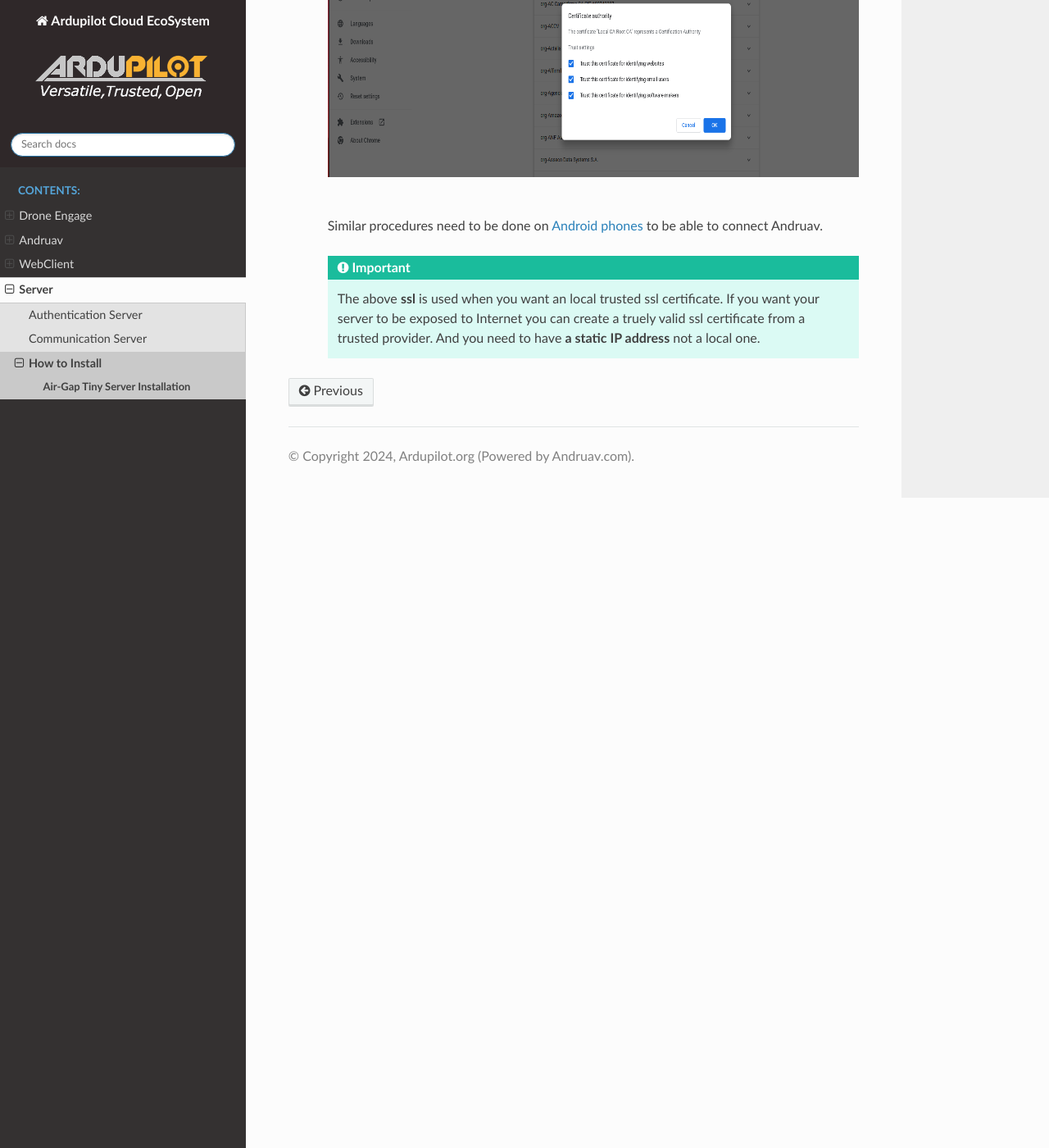
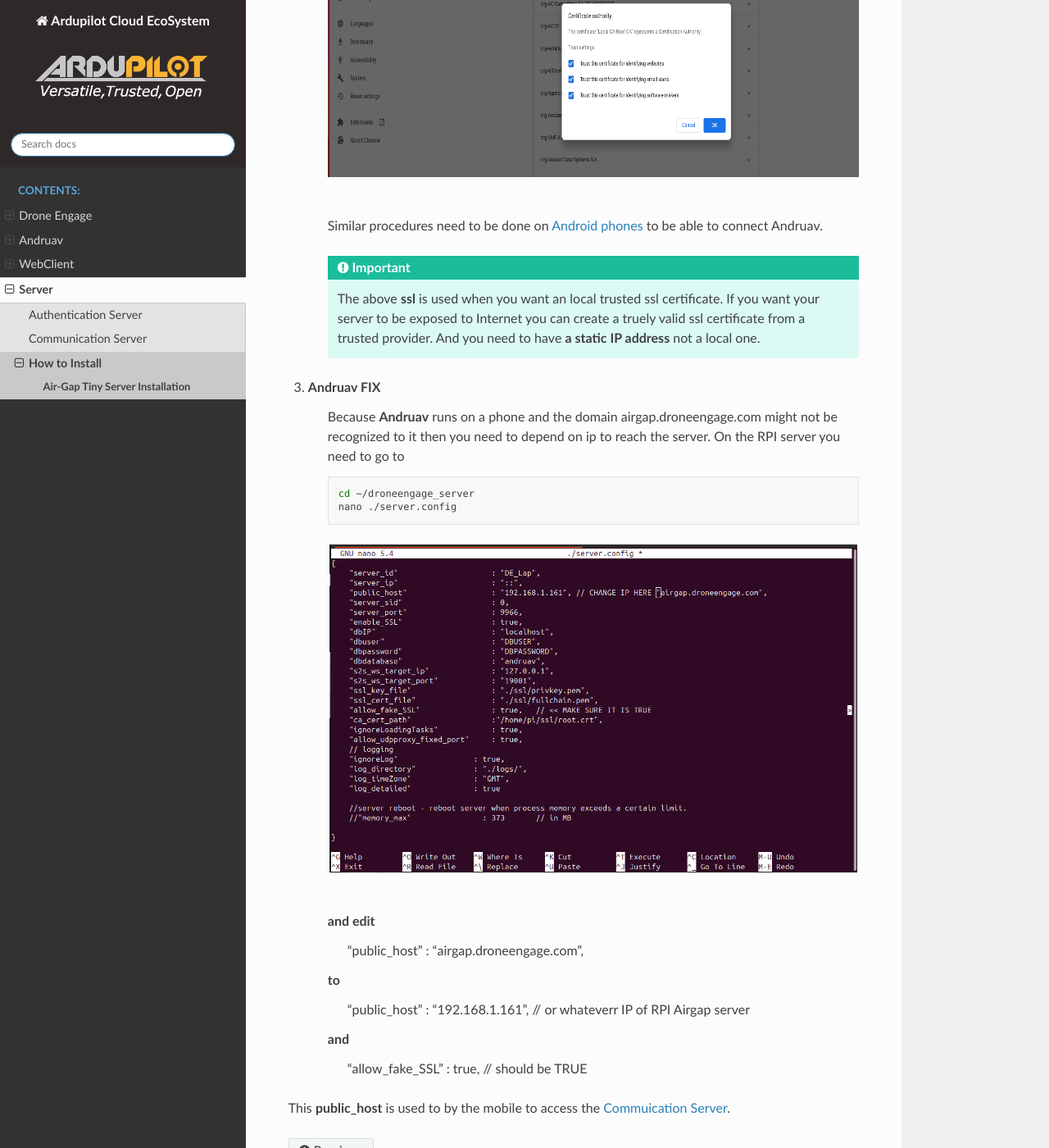
Before and after one commit to HefnySco/andruav_ap_wiki, a Sphinx documentation site: the page built from source/srv-install-airgap.rst, in a window 1280 px wide and 1400 px high, scrolled down 3728 px. Shown: the whole window at 82% size. Built offline with Sphinx 7.4.7 and the Read the Docs theme 3.1.0, drawn with Linux system fonts in a browser that asks for light colours; formulas are drawn with MathJax 3; part of the change alters nothing that is shown.

Commit message:
help updates

```diff
--- /dev/null
+++ b/source/andruav-communication-protocol-messages.rst
@@ -0,0 +1,141 @@
+.. _andruav-communication-protocol-messages:
+
+
+=====================
+Andruav Messages Type
+=====================
+
+
+.. warning::
+    Messages ID under constant updates. Latest version in code should be `here <https://github.com/DroneEngage/droneengage_communication/blob/master/src/messages.hpp>`_.
+
+
+TYPE_AndruavMessage_GPS                     1002
+
+TYPE_AndruavMessage_POWER                   1003
+
+TYPE_AndruavMessage_ID 	                    1004
+
+TYPE_AndruavMessage_RemoteExecute 		    1005
+
+TYPE_AndruavMessage_IMG                     1006
+
+TYPE_AndruavMessage_Error                   1008
+
+TYPE_AndruavMessage_FlightControl           1010
+
+TYPE_AndruavMessage_CameraList 			    1012
+
+TYPE_AndruavMessage_DroneReport             1020
+
+TYPE_AndruavMessage_Signaling               1021
+
+TYPE_AndruavMessage_HomeLocation            1022
+
+TYPE_AndruavMessage_GeoFence                1023
+
+TYPE_AndruavMessage_ExternalGeoFence        1024
+
+TYPE_AndruavMessage_WayPoints               1027
+
+TYPE_AndruavMessage_GeoFenceAttachStatus    1029
+
+TYPE_AndruavMessage_Arm                     1030
+
+TYPE_AndruavMessage_ChangeAltitude          1031
+
+TYPE_AndruavMessage_Land                    1032
+
+TYPE_AndruavMessage_GuidedPoint             1033
+
+TYPE_AndruavMessage_CirclePoint             1034
+
+TYPE_AndruavMessage_DoYAW                   1035
+
+TYPE_AndruavMessage_NAV_INFO                1036
+
+TYPE_AndruavMessage_DistinationLocation     1037
+
+TYPE_AndruavMessage_ConfigCOM               1038
+
+TYPE_AndruavMessage_ConfigFCB               1039
+
+TYPE_AndruavMessage_ChangeSpeed             1040
+
+TYPE_AndruavMessage_Ctrl_Cameras            1041
+
+TYPE_AndruavMessage_TrackingTarget          1042
+
+TYPE_AndruavMessage_TargetLoackedAt         1043
+
+TYPE_AndruavMessage_TargetLost              1044
+
+TYPE_AndruavMessage_UploadWayPoints         1046
+
+TYPE_AndruavMessage_RemoteControlSettings	1047
+
+TYPE_AndruavMessage_SET_HOME_LOCATION       1048
+
+TYPE_AndruavMessage_CameraFlash		        1051
+
+TYPE_AndruavMessage_RemoteControl2		    1052
+
+TYPE_AndruavMessage_FollowHim_Request       1054
+
+TYPE_AndruavMessage_FollowMe_Guided         1055
+
+TYPE_AndruavMessage_MAKE_SWARM              1056
+
+TYPE_AndruavMessage_UpdateSwarm             1058
+
+TYPE_AndruavMessage_Sync_EventFire          1061
+
+TYPE_AndruavMessage_Prepherials             1070
+
+TYPE_AndruavMessage_UDPProxy_Info           1071
+
+TYPE_AndruavMessage_Unit_Name               1072
+
+TYPE_AndruavMessage_Ping_Unit                   1073
+
+TYPE_AndruavMessage_Upload_DE_Mission           1075
+
+TYPE_AndruavMessage_LightTelemetry              2022
+
+TYPE_AndruavMessage_ServoChannel                6001
+
+TYPE_AndruavMessage_MAVLINK                     6502
+
+TYPE_AndruavMessage_SWARM_MAVLINK               6503
+
+TYPE_AndruavMessage_INTERNAL_MAVLINK            6504
+
+TYPE_AndruavMessage_P2P_ACTION                  6505
+
+TYPE_AndruavMessage_P2P_STATUS                  6506
+
+TYPE_AndruavMessage_P2P_InRange_BSSID           6507
+
+TYPE_AndruavMessage_P2P_InRange_Node            6508
+
+TYPE_AndruavMessage_Communication_Line_Set          6509
+
+TYPE_AndruavMessage_Communication_Line_Status       6510
+
+TYPE_AndruavMessage_SOUND_TEXT_TO_SPEECH            6511
+
+TYPE_AndruavMessage_SOUND_PLAY_FILE                 6512
+
+TYPE_AndruavMessage_SDR_INFO                        6513
+
+TYPE_AndruavMessage_SDR_ACTION                      6514
+
+TYPE_AndruavMessage_SDR_STATUS                      6515
+
+TYPE_AndruavMessage_SDR_SPECTRUM                    6516
+
+TYPE_AndruavMessage_P2P_INFO                        6517
+
+TYPE_AndruavMessage_Mission_Item_Sequence           6518
+
+TYPE_AndruavMessage_DUMMY                           9999
--- /dev/null
+++ b/source/andruav-communication-protocol.rst
@@ -0,0 +1,67 @@
+.. _andruav-communication-protocol:
+
+
+
+==============================
+Andruav Communication Protocol
+==============================
+
+Andruav Communication Protocol is the protocol that is used to communicate between units and server, and between units modules.
+
+Protocol is a text JSON message header. Payload can be text or binary, but header is always JSON text. The protocol is very flexible and can be even carry embedded mavlink messages or any other message protocol as a payload.
+
+Please note that this is not a serial protocol, so
+
+Protocol Header Fields
+======================
+
+
+sender:
+-------
+This is the sender unique-id called party-id. It uniquely identifies the unit in the system.
+
+
+target:
+-------
+This is the party-id of the receiver. If the message should be received by group of receivers
+then target can be:
+
+#. '_AGN_': all units in the system. i.e. units under the same account and group.
+
+#. '_GCS_': all GCS in the system. i.e. units under the same account and group.
+
+#. '_GD_' all GCS & units.
+
+
+There is also a special sender/target called '_SYS_', and this is the messages that is created or handled by Andruav-Communicator-Server.
+
+if target is not existed then this is a global message. It is up to server-communicator logic how to handle this.
+
+see: `js_andruav_chat_server.js function fn_parseMessage <https://github.com/DroneEngage/droneengage_server/blob/9f8527be7806771cd4b15f2c2b56ad32ae77c98c/server/js_andruav_chat_server.js#L199/>`_
+
+
+
+message type:
+-------------
+
+field: mt
+
+this is a numeric field that defines the message itself.
+
+see :ref:`andruav-communication-protocol-messages`
+
+
+
+
+Protocol Payload Fields
+======================
+
+message command:
+----------------
+
+field: ms
+
+This field holds the text payload of the message. It is a JSON string with fields based one message_type.
+The fields ends with null and then starts binary payload of the message if exists.
+
+see: `js_andruav_chat_server.js function fn_parseMessage <https://github.com/DroneEngage/droneengage_server/blob/9f8527be7806771cd4b15f2c2b56ad32ae77c98c/server/js_andruav_chat_server.js#L199/>`_
--- /dev/null
+++ b/source/de-dev.rst
@@ -0,0 +1,15 @@
+.. _de-install:
+
+==============================
+DroneEngage Development Topics
+==============================
+
+
+
+
+.. toctree::
+   :caption: Contents:
+   :titlesonly:
+   :maxdepth: 1
+
+   Andruav Communication Protocol </andruav-communication-protocol>
--- a/source/de-index.rst
+++ b/source/de-index.rst
@@ -21,6 +21,7 @@ Drone Engage Project Website
    Using Drone-Engage with SITL </de-simulators>
    Use Cases </de-use-cases>
    Installation </de-install>
+   Dev-Section </de-dev>
    FAQ </de-faq>
    Glossary </de-glossary>
 
--- a/source/de-simulators.rst
+++ b/source/de-simulators.rst
@@ -13,7 +13,7 @@ If you want more real action then maybe you can try `Webots SITL <https://ardupi
 
 
 
-Please check :ref:`webclient-web-plugin`
+Please check :ref:`webclient-udp-telemetry`
 
 
 
--- a/source/srv-install-airgap.rst
+++ b/source/srv-install-airgap.rst
@@ -144,3 +144,29 @@ You need two extra steps to access this local domain from your local wifi networ
 
         The above **ssl** is used when you want an local trusted ssl certificate. If you want your server to be exposed to Internet you can create a truely valid
         ssl certificate from a trusted provider. And you need to have **a static IP address** not a local one.
+
+
+#. **Andruav FIX**
+    Because **Andruav** runs on a phone and the domain airgap.droneengage.com might not be recognized to it then you need to depend on ip to reach the server.
+    On the RPI server you need to go to
+
+    .. code-block:: bash
+
+        cd ~/droneengage_server
+        nano ./server.config
+
+    .. image:: ./images/comm_server_config.png
+        :height: 400px
+        :align: center
+        :alt: register root certificate in Authorities section in Chrome.
+
+    |
+
+    and edit
+        "public_host"                   : "airgap.droneengage.com",
+    to
+        "public_host"                   : "192.168.1.161", // or whateverr IP of RPI Airgap server
+    and
+        "allow_fake_SSL"                : true,  // should be TRUE
+
+This **public_host** is used to by the mobile to access the :ref:`srv-communication`.
```
Also changed, not shown: source/images/comm_server_config.png (added).
